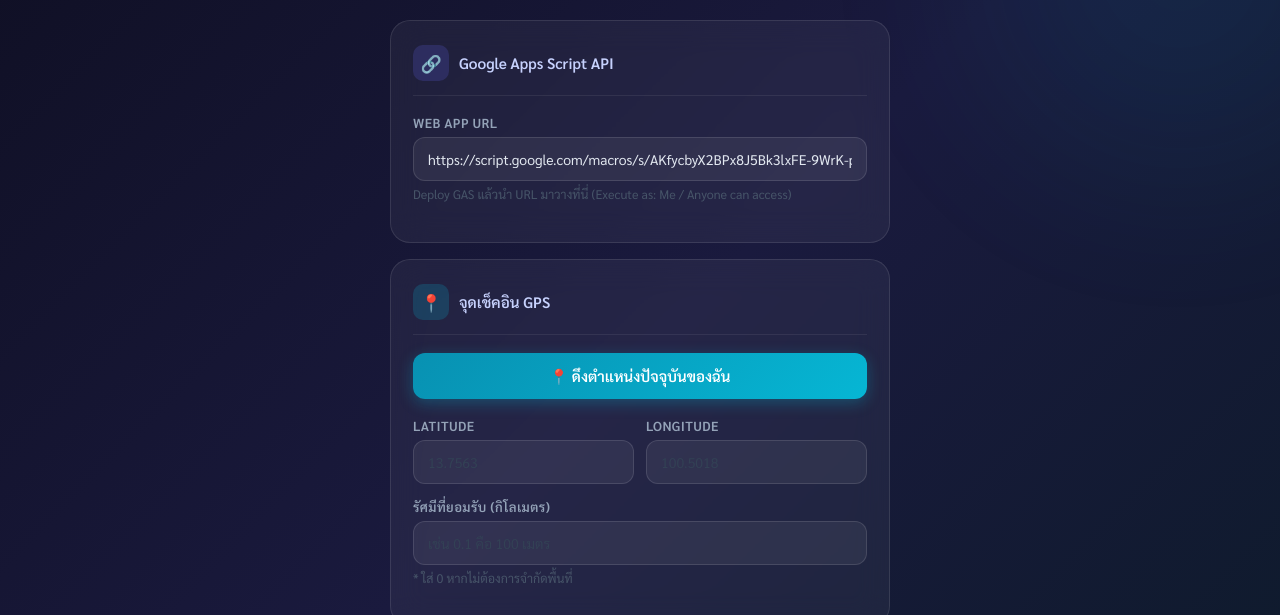
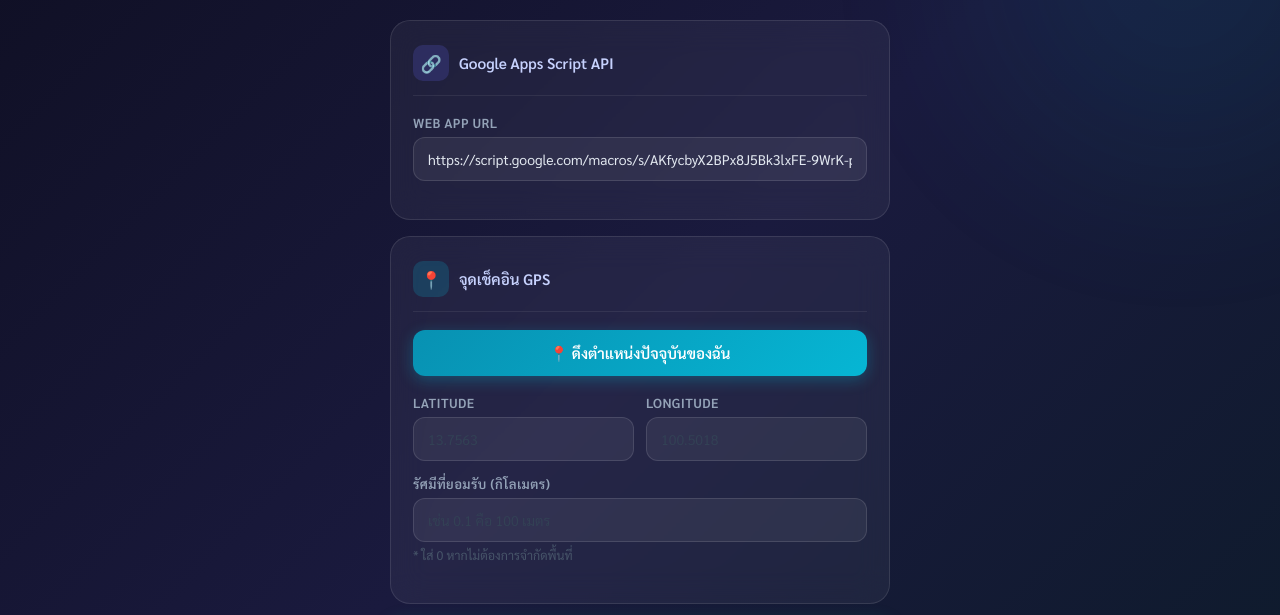
Before and after one commit to funsuperb/scan_attendance_V2, a plain HTML site: page config.html in a window 1280 px wide. Shown: the part 132-747 px from the top of the page. Drawn offline with Linux system fonts and the light colour scheme; no server answers.

Commit message:
Update config.html

```diff
--- a/config.html
+++ b/config.html
@@ -200,7 +200,7 @@
 
     <label>WEB APP URL</label>
     <input type="url" id="apiUrl" placeholder="https://script.google.com/macros/s/AKfycbyX2BPx8J5Bk3lxFE-9WrK-pXZ56fivwc4wbxqA-LY4P0TTZ2h9fuaeBVc96ljU6KA/exec">
-    <p class="note">Deploy GAS แล้วนำ URL มาวางที่นี่ (Execute as: Me / Anyone can access)</p>
+    <!-- <p class="note">Deploy GAS แล้วนำ URL มาวางที่นี่ (Execute as: Me / Anyone can access)</p> -->
   </div>
 
   <!-- GPS Config Card -->
```
